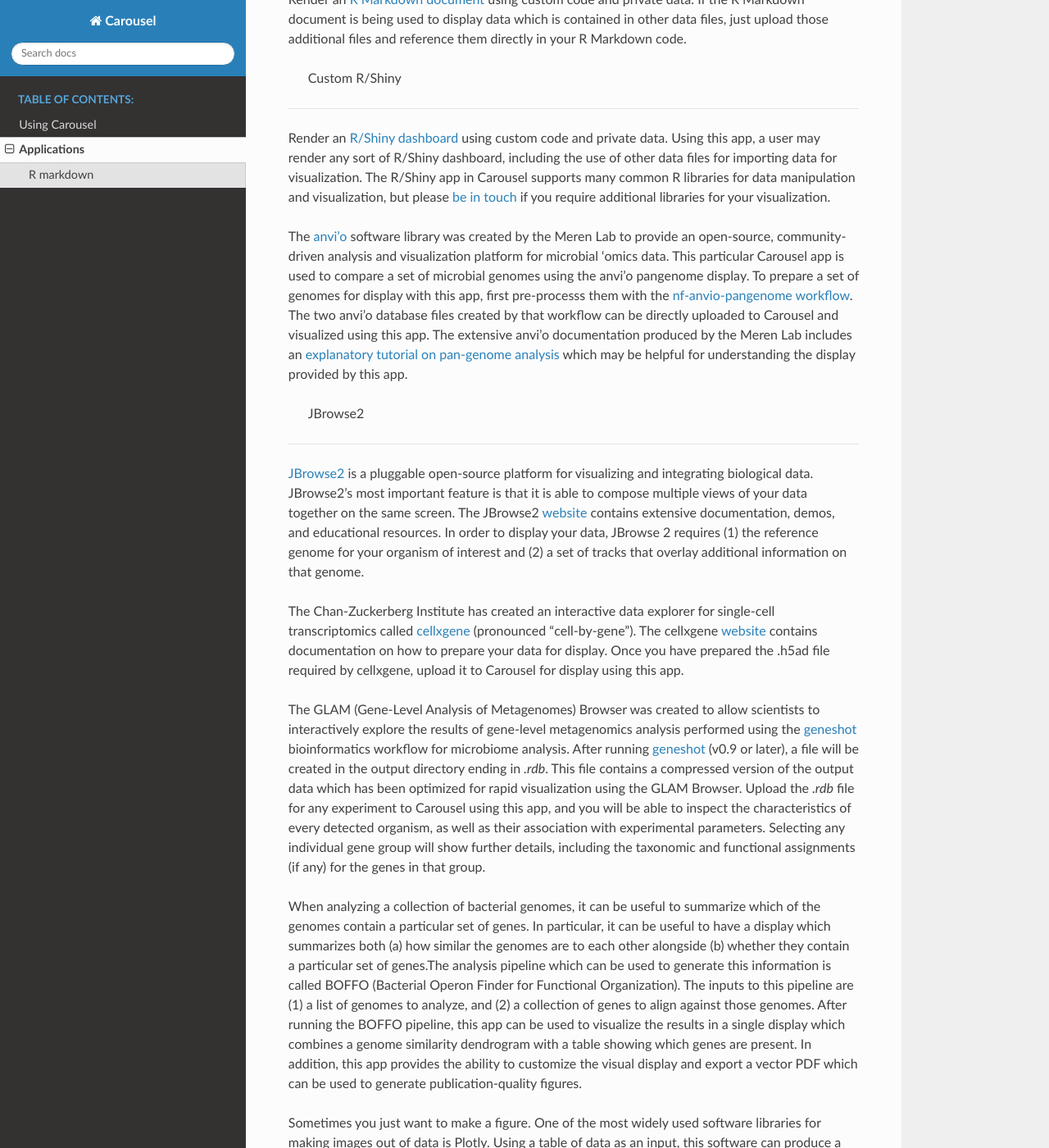
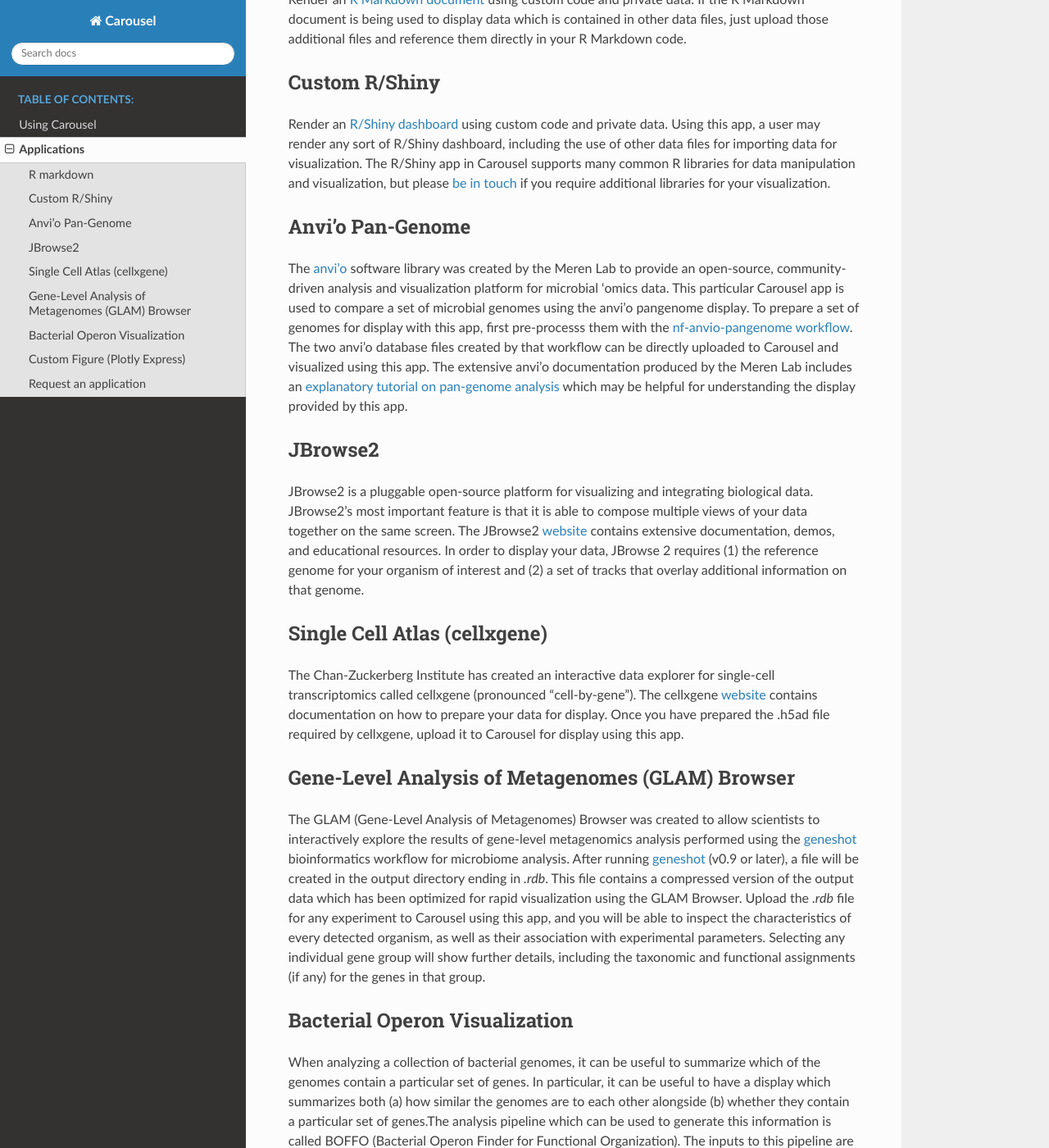
Before and after one commit to FredHutch/carousel-docs, a Sphinx documentation site: the page built from docs/apps.rst, in a window 1280 px wide and 1400 px high, scrolled down 300 px. Shown: the whole window at 82% size. Built offline with Sphinx 7.4.7 and the Read the Docs theme 2.0.0, drawn with Linux system fonts in a browser that asks for light colours; some of the changed lines change nothing that is shown; some of the changed text lies outside the part shown.

Commit message:
finally figure out section headers!

```diff
--- a/docs/apps.rst
+++ b/docs/apps.rst
@@ -1,27 +1,25 @@
 Applications
-=========
+============
 
 *Carousel users have access to a variety of applications. Simply upload your data, launch your analysis, and share with your collaborators!*
 
 R markdown
-**************
+-------------------
 
 Render an `R Markdown document <https://rmarkdown.rstudio.com/>`_ using custom code and private data.
 If the R Markdown document is being used to display data which is contained in other data files,
 just upload those additional files and reference them directly in your R Markdown code.
 
- Custom R/Shiny
-*****************
+Custom R/Shiny
+--------------------
 
 Render an `R/Shiny dashboard <https://shiny.rstudio.com/>`_ using custom code and private data.
 Using this app, a user may render any sort of R/Shiny dashboard, including the use of other data files for importing data for visualization.
 The R/Shiny app in Carousel supports many common R libraries for data manipulation and visualization, but please
 `be in touch <mailto:hutchddatacore@fredhutch.org>`_ if you require additional libraries for your visualization.
 
- Anvi’o Pan-Genome
- *********************
-
-
+Anvi’o Pan-Genome
+------------------------------
 
 The `anvi'o <https://merenlab.org/software/anvio/>`_ software library was created by the Meren Lab to provide
 an open-source, community-driven analysis and visualization platform for microbial ‘omics data.
@@ -33,25 +31,24 @@
 `explanatory tutorial on pan-genome analysis <https://merenlab.org/2016/11/08/pangenomics-v2/>`_ which may be helpful
 for understanding the display provided by this app.
 
- JBrowse2
-************
+JBrowse2
+-------------------
 
-`JBrowse2 <https://jbrowse.org/jb2>`_ is a pluggable open-source platform for visualizing and integrating biological data.
+JBrowse2 is a pluggable open-source platform for visualizing and integrating biological data.
 JBrowse2's most important feature is that it is able to compose multiple views of your data together on the same screen.
 The JBrowse2 `website <https://jbrowse.org/jb2/>`_ contains extensive documentation, demos, and educational resources.
 In order to display your data, JBrowse 2 requires (1) the reference genome for your organism of interest and
 (2) a set of tracks that overlay additional information on that genome.
 
- Single Cell Atlas (cellxgene)
- ******************************
+Single Cell Atlas (cellxgene)
+------------------------------------------
 
 The Chan-Zuckerberg Institute has created an interactive data explorer for single-cell transcriptomics called
-`cellxgene <https://github.com/chanzuckerberg/cellxgene>`_ (pronounced "cell-by-gene"). The cellxgene
-`website <https://github.com/chanzuckerberg/cellxgene>`_ contains documentation on how to prepare your data for display.
+cellxgene (pronounced "cell-by-gene"). The cellxgene `website <https://github.com/chanzuckerberg/cellxgene>`_ contains documentation on how to prepare your data for display.
 Once you have prepared the .h5ad file required by cellxgene, upload it to Carousel for display using this app.
 
- Gene-Level Analysis of Metagenomes (GLAM) Browser
- ---------------------------------------------------------
+Gene-Level Analysis of Metagenomes (GLAM) Browser
+------------------------------------------------------------------------
 
 The GLAM (Gene-Level Analysis of Metagenomes) Browser was created to allow scientists to interactively
 explore the results of gene-level metagenomics analysis performed using the `geneshot <https://github.com/Golob-Minot/geneshot/wiki>`_
@@ -62,8 +59,9 @@
 as well as their association with experimental parameters.
 Selecting any individual gene group will show further details, including the taxonomic and functional assignments (if any) for the genes in that group.
 
- Bacterial Operon Visualization
- ---------------------------------
+Bacterial Operon Visualization
+---------------------------------
+
 When analyzing a collection of bacterial genomes, it can be useful to summarize which of the genomes contain a particular set of genes.
 In particular, it can be useful to have a display which summarizes both (a) how similar the genomes are to each other alongside
 (b) whether they contain a particular set of genes.The analysis pipeline which can be used to generate this information is called
@@ -72,16 +70,18 @@
 results in a single display which combines a genome similarity dendrogram with a table showing which genes are present.
 In addition, this app provides the ability to customize the visual display and export a vector PDF which can be used to generate publication-quality figures.
 
- Custom Figure (Plotly Express)
- ---------------------------------
+Custom Figure (Plotly Express)
+---------------------------------
+
 Sometimes you just want to make a figure. One of the most widely used software libraries for making images out of data is Plotly.
 Using a table of data as an input, this software can produce a large variety of displays. To make some of this functionality
 available without needing to use the command line, this app will render data provided as a spreadsheet (in CSV format) using
 the Plotly library. Simply select the columns which contain the data corresponding to the X-axis, Y-axis, etc., and the app
 will display an interactive figure which the user can customize and even download.
 
- Request an application
- ---------------------------------
+Request an application
+---------------------------------
+
 We are always looking to add new visualizations and analyses to Carousel.
 Any open-source visualization tool that is compatible with Docker can be added to Carousel.
 
```
